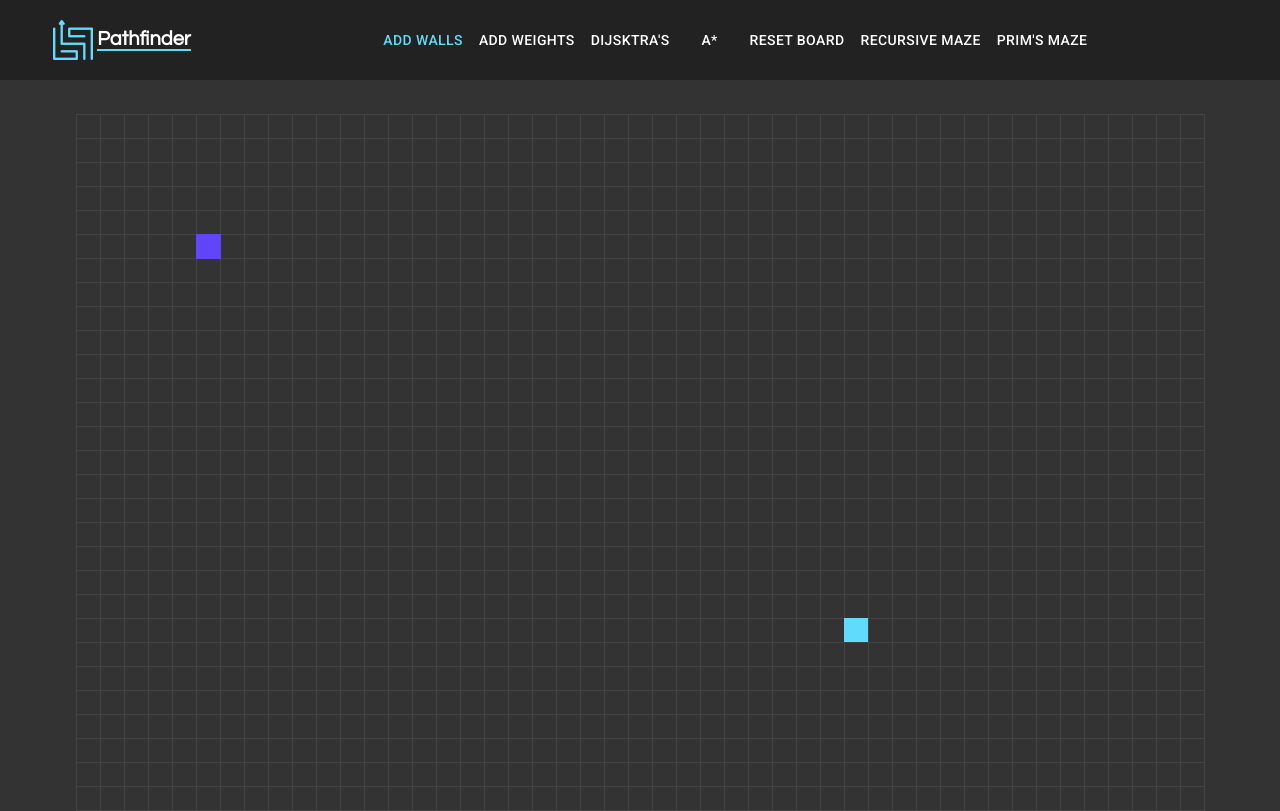
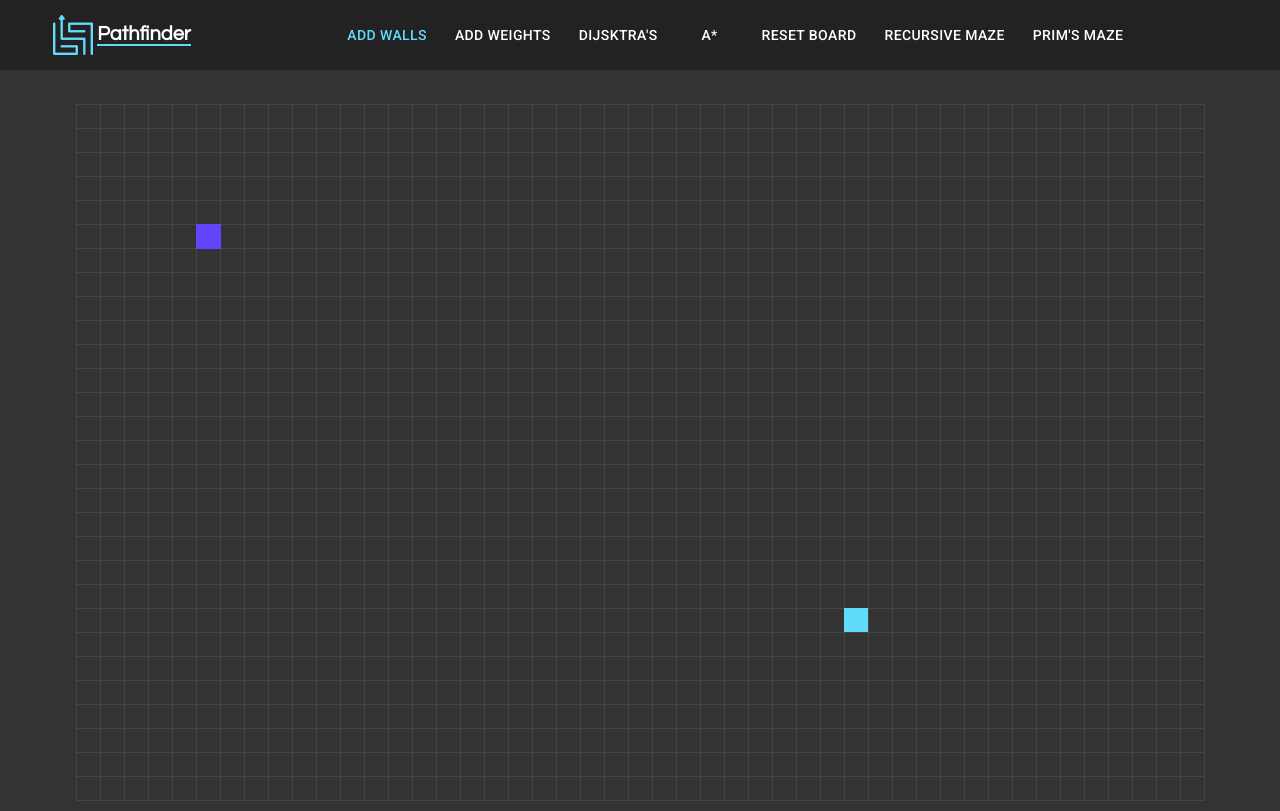
Before and after one commit to peterg4/Pathfinder, a React app: page / in a window 1280 px wide. Built offline with nearby package versions, Linux system fonts and the light colour scheme.

Commit message:
wall css update

```diff
--- a/src/index.css
+++ b/src/index.css
@@ -10,7 +10,11 @@ body {
   height: auto;
   width: 100%;
   display: flex;
+  align-items: center;
   text-align: left;
+}
+.navbar-brand{
+  padding: 0;
 }
 a.navbar-brand{
   font-weight: 800;
@@ -26,15 +30,9 @@ img {
   height: 40px;
   width: 40px;
 }
-.navbar-toggler{
-  border-radius: 25px;
-  transition: border-radius .6s;
-  padding: 8px 26px;
-  margin-right: 25px;
-  margin-bottom: 10px;
-  margin-top: 10px;
+.nav-button {
+  margin: 0px 6px!important;
   color: white!important;
-  border-color: #61dbfb!important;
 }
 .nav-center{
   margin-left: auto;
@@ -164,10 +162,10 @@ img {
 }
 .wall {
   background-color: #111;
-  border: 1px solid #333;
- /* background-image: url(brick.svg);*/
+  border: 1px solid #111;
   background-size: cover;
   animation: wallAnimation .3s linear 0s 1;
+  box-shadow: 0px 0px 2px 0px #111;
 }
 .active {
   color: #61dbfb!important;
--- a/src/index.js
+++ b/src/index.js
@@ -628,13 +628,13 @@ class Board extends React.Component {
         <nav className="navbar navbar-dark dark">
             <a className="navbar-brand" href="#"><img src="path.png"></img> <div className="logo">Pathfinder</div></a>
             <div className="nav-center">
-                <Button color="primary" id="w" className="navbar-toggler reset active"onClick={() => this.toggleWall()}> Add Walls</Button>
-                <Button color="primary" id="we" className="navbar-toggler reset"onClick={() => this.toggleWeight()}> Add Weights</Button>
-                <Button color="primary" className="navbar-toggler reset"onClick={() => this.BFS(this.state.xStart,this.state.yStart)}> Dijsktra's</Button>
-                <Button color="primary" className="navbar-toggler reset"onClick={() => this.A_star(this.state.xStart,this.state.yStart)}> A*</Button>
-                <Button color="primary" className="navbar-toggler reset"onClick={() => this.resetState()}> Reset Board</Button>
-                <Button color="primary" className="navbar-toggler reset"onClick={() => this.StartMaze(parseInt(GLOBAL_XMAX/2), parseInt(GLOBAL_YMAX/2), GLOBAL_XMAX, GLOBAL_YMAX, 0, 0)}> Recursive Maze</Button>
-                <Button color="primary" className="navbar-toggler reset"onClick={() => this.Prims()}> Prim's Maze</Button>
+                <Button id="w"  className="nav-button active "onClick={() => this.toggleWall()}> Add Walls</Button>
+                <Button id="we" className="nav-button" onClick={() => this.toggleWeight()}> Add Weights</Button>
+                <Button className="nav-button" onClick={() => this.BFS(this.state.xStart,this.state.yStart)}> Dijsktra's</Button>
+                <Button className="nav-button" onClick={() => this.A_star(this.state.xStart,this.state.yStart)}> A*</Button>
+                <Button className="nav-button" onClick={() => this.resetState()}> Reset Board</Button>
+                <Button className="nav-button" onClick={() => this.StartMaze(parseInt(GLOBAL_XMAX/2), parseInt(GLOBAL_YMAX/2), GLOBAL_XMAX, GLOBAL_YMAX, 0, 0)}> Recursive Maze</Button>
+                <Button className="nav-button" onClick={() => this.Prims()}> Prim's Maze</Button>
             </div>
         </nav>
 
```
